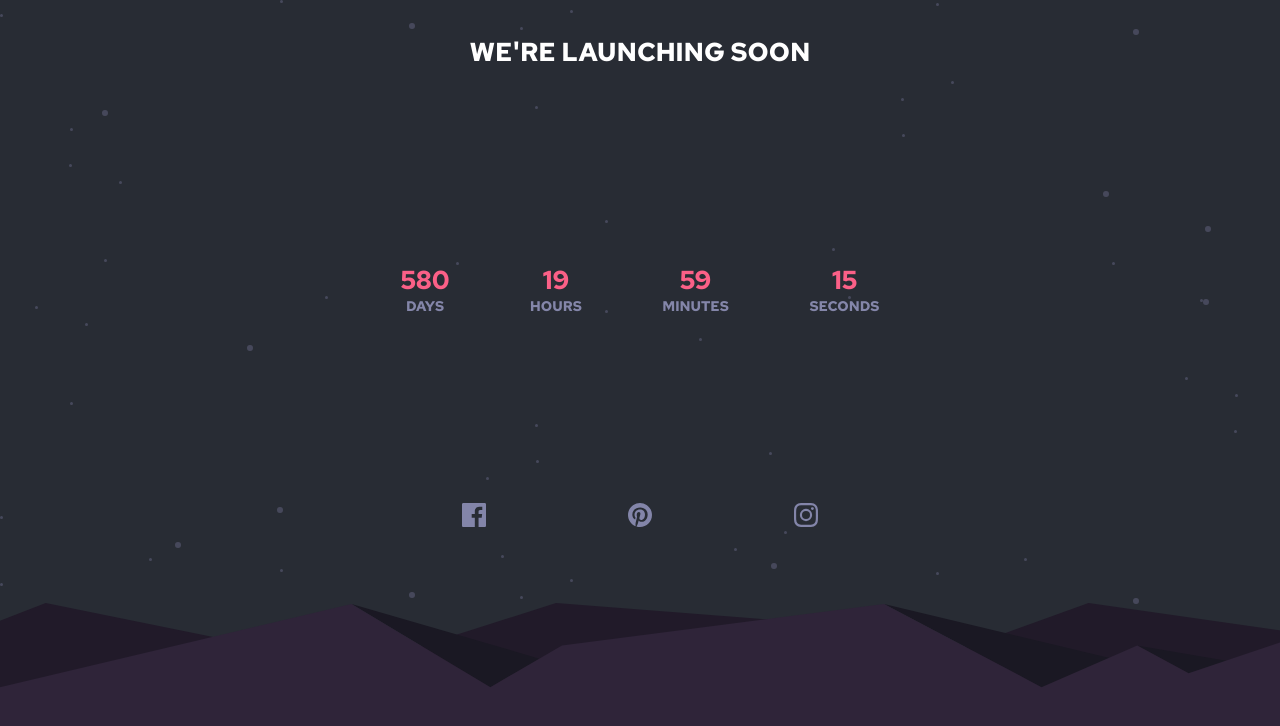
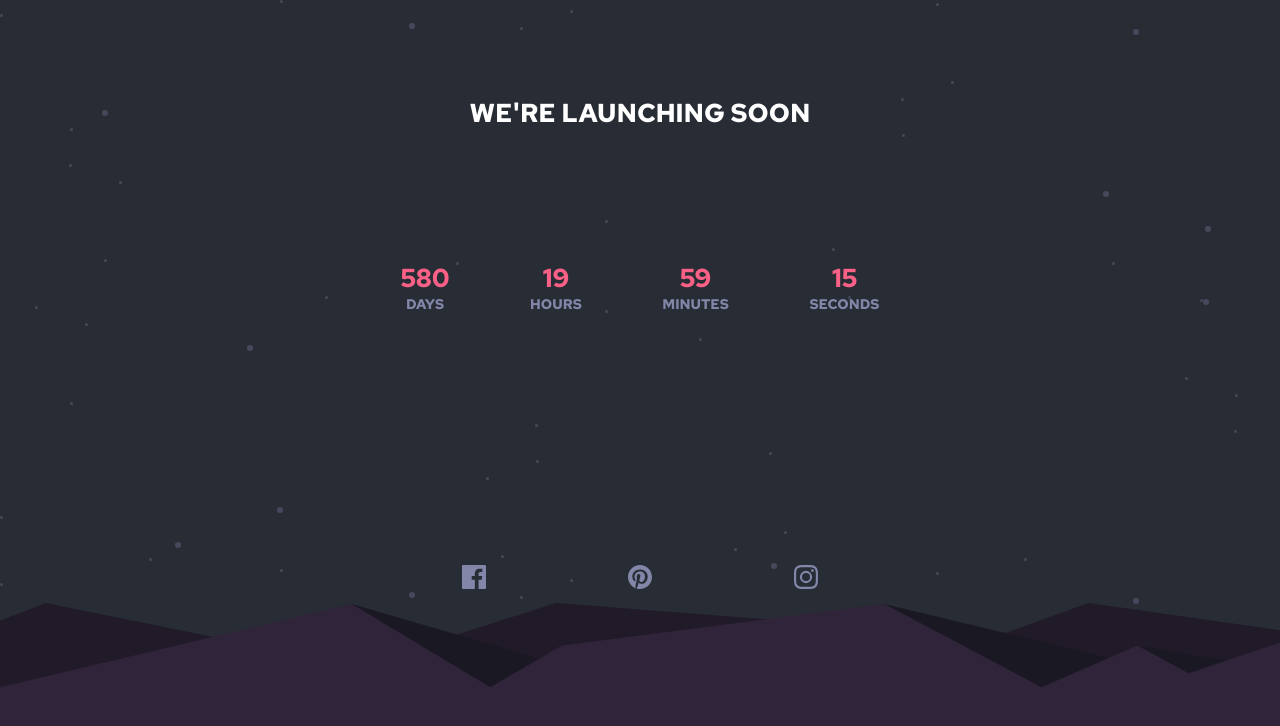
Before and after one commit to phellwege/countdown, a React (Create React App) app: page /#/ in a window 1280 px wide. Shown: the top 726 px of the page. Built offline with nearby package versions, Linux system fonts and the light colour scheme.

Commit message:
starting to add functionality

```diff
--- a/src/views/Home.css
+++ b/src/views/Home.css
@@ -7,6 +7,9 @@
     font-family: 'Red Hat Text';
     z-index: 0;
 }
+.HomeWrap h4 {
+    margin-top: 7.5%;
+}
 .timerWrap {
     display: flex;
     justify-content: space-evenly;
@@ -15,7 +18,7 @@
     height: 10%;
 }
 .timerWrap div {
-    margin-top: 25%;
+    margin-top: 15%;
     display: flex;
     flex-direction: column;
 }
@@ -40,9 +43,8 @@
 }
 .Mtn {
     position: fixed;
-    width: 125vw;
+    width: 100%;
     left: 0;
-    right: 0;
     bottom:0;
     z-index: -1;
 }
```
